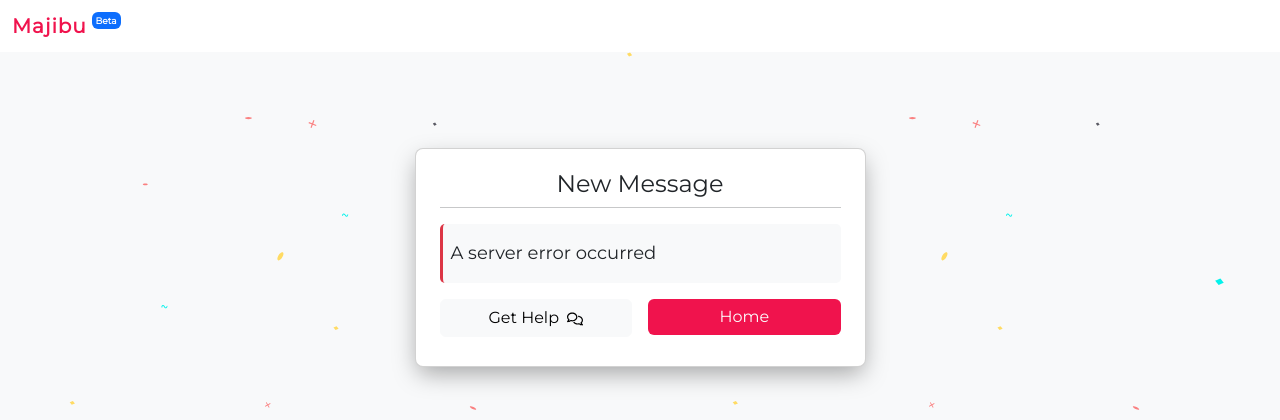
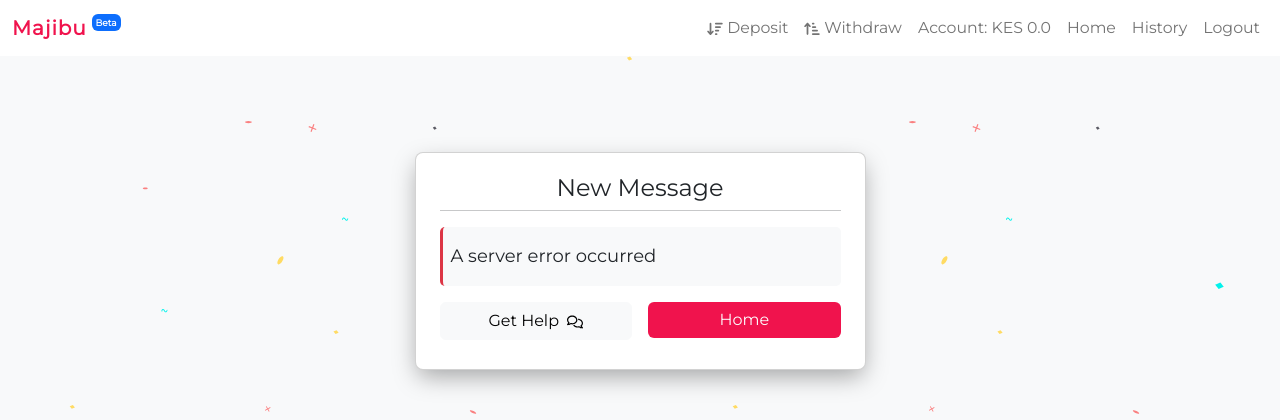
Before and after one commit to waruingugi/majibu-v5, a Python web app: template app/templates/info.html in a window 1280 px wide. Shown: the top 420 px of the page. Run offline with Jinja, Linux system fonts and the light colour scheme; the template is opened without the code that fills it, so the values that code supplies are empty; some libraries are stand-ins or nearby versions.

Commit message:
Add navbar links

```diff
--- a/app/sessions/routes/session.py
+++ b/app/sessions/routes/session.py
@@ -49,6 +49,8 @@ async def get_summary(
     )
 
 
+# Navbar Account balance
+# Account - mpesa
 # Protect docs
 # Opening soon template run on close
 # Request logger
--- a/app/templates/navbar.html
+++ b/app/templates/navbar.html
@@ -1,11 +1,21 @@
-<nav class="navbar navbar-light navbar-expand-md grey lighten-5">
-    <div class="container-fluid">
-        <a class="navbar-brand" href="#">Majibu</a>
-        <span class="badge bg-primary" id="version-badge">Beta</span>
-        <button data-bs-toggle="collapse" class="navbar-toggler" data-bs-target="#navcol-1">
-            <span class="visually-hidden">Toggle navigation</span>
-            <span class="navbar-toggler-icon"></span>
-        </button>
-        <div class="collapse navbar-collapse" id="navcol-1"></div>
+<nav class="navbar navbar-light navbar-expand-md">
+    <div class="container-fluid"><a class="navbar-brand" href="#">Majibu</a><span class="badge bg-primary" id="version-badge">Beta</span><button data-bs-toggle="collapse" class="navbar-toggler" data-bs-target="#navcol"><span class="visually-hidden">Toggle navigation</span><span class="navbar-toggler-icon"></span></button>
+        <div class="collapse navbar-collapse" id="navcol">
+            <ul class="navbar-nav ms-auto small">
+                <li class="nav-item">
+                    <a class="nav-link" href="#"><svg xmlns="http://www.w3.org/2000/svg" viewBox="0 -32 576 576" width="1em" height="1em" fill="currentColor" class="me-1">
+                            <!--! Font Awesome Free 6.1.1 by @fontawesome - https://fontawesome.com License - https://fontawesome.com/license/free (Icons: CC BY 4.0, Fonts: SIL OFL 1.1, Code: MIT License) Copyright 2022 Fonticons, Inc. -->
+                            <path d="M416 288h-95.1c-17.67 0-32 14.33-32 32s14.33 32 32 32H416c17.67 0 32-14.33 32-32S433.7 288 416 288zM544 32h-223.1c-17.67 0-32 14.33-32 32s14.33 32 32 32H544c17.67 0 32-14.33 32-32S561.7 32 544 32zM352 416h-32c-17.67 0-32 14.33-32 32s14.33 32 32 32h32c17.67 0 31.1-14.33 31.1-32S369.7 416 352 416zM480 160h-159.1c-17.67 0-32 14.33-32 32s14.33 32 32 32H480c17.67 0 32-14.33 32-32S497.7 160 480 160zM192.4 330.7L160 366.1V64.03C160 46.33 145.7 32 128 32S96 46.33 96 64.03v302L63.6 330.7c-6.312-6.883-14.94-10.38-23.61-10.38c-7.719 0-15.47 2.781-21.61 8.414c-13.03 11.95-13.9 32.22-1.969 45.27l87.1 96.09c12.12 13.26 35.06 13.26 47.19 0l87.1-96.09c11.94-13.05 11.06-33.31-1.969-45.27C224.6 316.8 204.4 317.7 192.4 330.7z"></path>
+                        </svg>Deposit</a></li>
+                <li class="nav-item"><a class="nav-link" href="#"><svg xmlns="http://www.w3.org/2000/svg" viewBox="0 -32 576 576" width="1em" height="1em" fill="currentColor" class="me-1">
+                            <!--! Font Awesome Free 6.1.1 by @fontawesome - https://fontawesome.com License - https://fontawesome.com/license/free (Icons: CC BY 4.0, Fonts: SIL OFL 1.1, Code: MIT License) Copyright 2022 Fonticons, Inc. -->
+                            <path d="M544 416h-223.1c-17.67 0-32 14.33-32 32s14.33 32 32 32H544c17.67 0 32-14.33 32-32S561.7 416 544 416zM320 96h32c17.67 0 31.1-14.33 31.1-32s-14.33-32-31.1-32h-32c-17.67 0-32 14.33-32 32S302.3 96 320 96zM320 224H416c17.67 0 32-14.33 32-32s-14.33-32-32-32h-95.1c-17.67 0-32 14.33-32 32S302.3 224 320 224zM320 352H480c17.67 0 32-14.33 32-32s-14.33-32-32-32h-159.1c-17.67 0-32 14.33-32 32S302.3 352 320 352zM151.6 41.95c-12.12-13.26-35.06-13.26-47.19 0l-87.1 96.09C4.475 151.1 5.35 171.4 18.38 183.3c6.141 5.629 13.89 8.414 21.61 8.414c8.672 0 17.3-3.504 23.61-10.39L96 145.9v302C96 465.7 110.3 480 128 480s32-14.33 32-32.03V145.9L192.4 181.3C204.4 194.3 224.6 195.3 237.6 183.3c13.03-11.95 13.9-32.22 1.969-45.27L151.6 41.95z"></path>
+                        </svg>Withdraw</a></li>
+                <li class="nav-item"><a class="nav-link" href="#">Account: KES 0.0</a></li>
+                <li class="nav-item"><a class="nav-link" href="#">Home</a></li>
+                <li class="nav-item"><a class="nav-link" href="#">History</a></li>
+                <li class="nav-item"><a class="nav-link" href="#">Logout</a></li>
+            </ul>
+        </div>
     </div>
 </nav>
```
Also changed, not shown: app/accounts/__init__.py (added), app/accounts/routes/__init__.py (added), app/accounts/routes/accounts.py (added).
